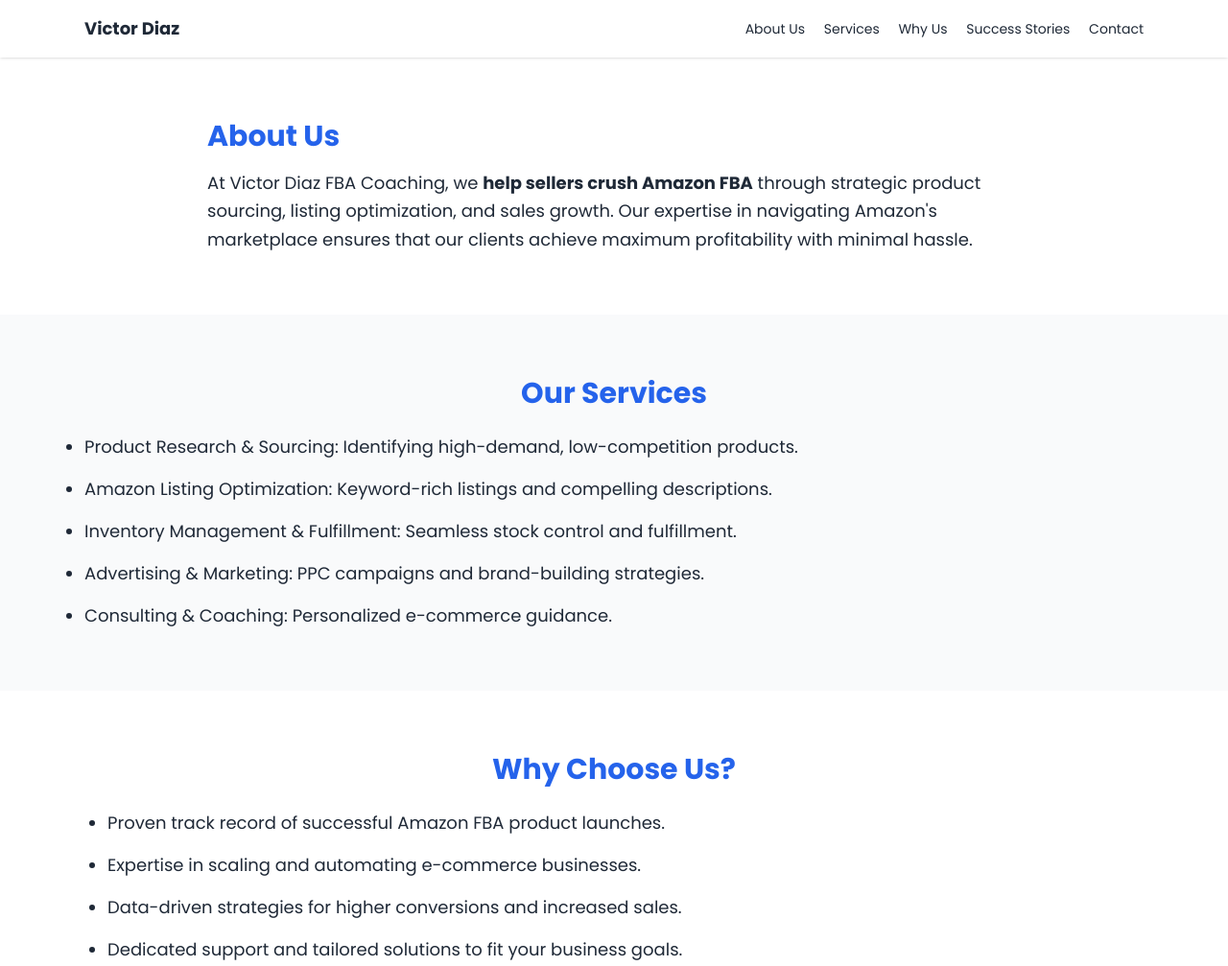
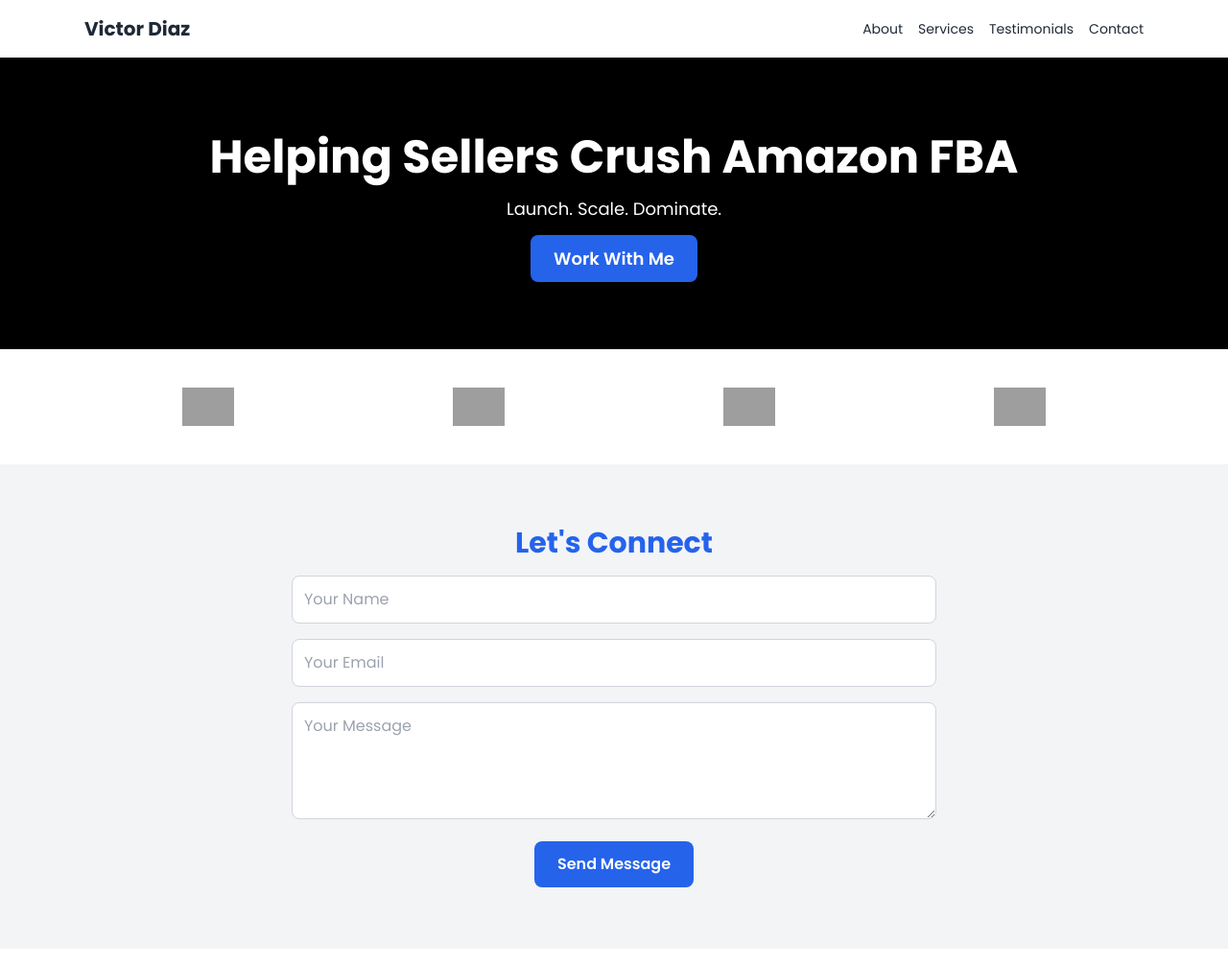
Before and after one commit to alvidiego/victor-fba-site2, a plain HTML site: page index.html in a window 1280 px wide. Shown: the top 1007 px of the page at 96% size. Drawn offline with nearby package versions, Linux system fonts and the light colour scheme; grey boxes are pictures that could not be loaded.

Commit message:
💎 v2.0 Full Pro Upgrade: logos, contact, animations, SEO

```diff
--- a/index.html
+++ b/index.html
@@ -4,73 +4,62 @@
   <meta charset="UTF-8" />
   <meta name="viewport" content="width=device-width, initial-scale=1.0" />
   <title>Victor Diaz | Amazon FBA Mentor</title>
-  <meta name="description" content="Victor Diaz helps entrepreneurs scale their Amazon FBA businesses with expert strategy, sourcing, and coaching.">
+  <meta name="description" content="Victor Diaz helps entrepreneurs scale their Amazon FBA brands with data-driven strategies and hands-on mentorship.">
+  <meta property="og:title" content="Victor Diaz | Amazon FBA Mentor">
+  <meta property="og:description" content="Helping sellers scale their Amazon businesses through expert strategy.">
+  <meta property="og:image" content="https://via.placeholder.com/1200x630.png?text=Victor+Diaz+FBA">
+  <script async src="https://www.googletagmanager.com/gtag/js?id=G-XXXXXXXXXX"></script>
+  <script>
+    window.dataLayer = window.dataLayer || [];
+    function gtag(){dataLayer.push(arguments);}
+    gtag('js', new Date());
+    gtag('config', 'G-XXXXXXXXXX');
+  </script>
   <script src="https://cdn.tailwindcss.com"></script>
   <link href="https://fonts.googleapis.com/css2?family=Poppins:wght@400;600;700&display=swap" rel="stylesheet" />
+  <link href="https://unpkg.com/aos@2.3.1/dist/aos.css" rel="stylesheet">
   <style>
     body { font-family: 'Poppins', sans-serif; scroll-behavior: smooth; }
+    .logo-bar img { max-height: 40px; object-fit: contain; }
   </style>
 </head>
 <body class="bg-white text-gray-800">
-
   <nav class="sticky top-0 z-50 bg-white shadow">
     <div class="max-w-6xl mx-auto px-6 py-4 flex justify-between items-center">
-      <h1 class="text-lg font-bold">Victor Diaz</h1>
-      <div class="space-x-4 text-sm">
-        <a href="#about" class="hover:text-blue-600">About Us</a>
+      <h1 class="text-xl font-bold">Victor Diaz</h1>
+      <div class="hidden md:flex space-x-4 text-sm">
+        <a href="#about" class="hover:text-blue-600">About</a>
         <a href="#services" class="hover:text-blue-600">Services</a>
-        <a href="#why" class="hover:text-blue-600">Why Us</a>
-        <a href="#stories" class="hover:text-blue-600">Success Stories</a>
+        <a href="#testimonials" class="hover:text-blue-600">Testimonials</a>
         <a href="#contact" class="hover:text-blue-600">Contact</a>
       </div>
     </div>
   </nav>
-
-  <section id="about" class="max-w-4xl mx-auto px-6 py-16">
-    <h2 class="text-3xl font-bold text-blue-600 mb-4">About Us</h2>
-    <p class="text-lg leading-relaxed">At Victor Diaz FBA Coaching, we <strong>help sellers crush Amazon FBA</strong> through strategic product sourcing, listing optimization, and sales growth. Our expertise in navigating Amazon's marketplace ensures that our clients achieve maximum profitability with minimal hassle.</p>
+  <section class="text-center py-20 bg-black text-white" data-aos="fade-up">
+    <h1 class="text-5xl font-bold mb-4">Helping Sellers Crush Amazon FBA</h1>
+    <p class="text-lg mb-6">Launch. Scale. Dominate.</p>
+    <a href="#contact" class="bg-blue-600 hover:bg-blue-700 px-6 py-3 rounded-lg font-semibold text-lg">Work With Me</a>
   </section>
-
-  <section id="services" class="bg-gray-50 py-16 px-6">
-    <div class="max-w-6xl mx-auto">
-      <h2 class="text-3xl font-bold text-blue-600 mb-6 text-center">Our Services</h2>
-      <ul class="space-y-4 text-lg list-disc ml-6">
-        <li>Product Research & Sourcing: Identifying high-demand, low-competition products.</li>
-        <li>Amazon Listing Optimization: Keyword-rich listings and compelling descriptions.</li>
-        <li>Inventory Management & Fulfillment: Seamless stock control and fulfillment.</li>
-        <li>Advertising & Marketing: PPC campaigns and brand-building strategies.</li>
-        <li>Consulting & Coaching: Personalized e-commerce guidance.</li>
-      </ul>
+  <section class="py-10 bg-white" data-aos="fade-up">
+    <div class="max-w-6xl mx-auto px-6 grid grid-cols-2 md:grid-cols-4 gap-6 logo-bar justify-items-center">
+      <img src="https://upload.wikimedia.org/wikipedia/commons/a/a9/Amazon_logo.svg" alt="Amazon" />
+      <img src="https://upload.wikimedia.org/wikipedia/commons/2/29/Shopify_Logo.svg" alt="Shopify" />
+      <img src="https://upload.wikimedia.org/wikipedia/commons/0/0e/Walmart_logo.svg" alt="Walmart" />
+      <img src="https://upload.wikimedia.org/wikipedia/commons/5/58/Instagram-Icon.png" alt="Instagram" />
     </div>
   </section>
-
-  <section id="why" class="max-w-6xl mx-auto px-6 py-16">
-    <h2 class="text-3xl font-bold text-blue-600 mb-6 text-center">Why Choose Us?</h2>
-    <ul class="space-y-4 text-lg list-disc ml-6">
-      <li>Proven track record of successful Amazon FBA product launches.</li>
-      <li>Expertise in scaling and automating e-commerce businesses.</li>
-      <li>Data-driven strategies for higher conversions and increased sales.</li>
-      <li>Dedicated support and tailored solutions to fit your business goals.</li>
-    </ul>
-  </section>
-
-  <section id="stories" class="bg-gray-50 py-16 px-6">
-    <div class="max-w-3xl mx-auto text-center">
-      <h2 class="text-3xl font-bold text-blue-600 mb-4">Client Success Stories</h2>
-      <p class="text-lg leading-relaxed">We have helped numerous sellers launch and scale their brands on Amazon, generating consistent revenue growth and improving profit margins. Contact us to learn more about our success stories.</p>
+  <section id="contact" class="py-16 bg-gray-100" data-aos="fade-up">
+    <div class="max-w-2xl mx-auto text-center">
+      <h2 class="text-3xl font-bold text-blue-600 mb-4">Let's Connect</h2>
+      <form action="https://formspree.io/f/mnqepqyn" method="POST" class="space-y-4">
+        <input type="text" name="name" placeholder="Your Name" required class="w-full p-3 rounded-lg border border-gray-300" />
+        <input type="email" name="_replyto" placeholder="Your Email" required class="w-full p-3 rounded-lg border border-gray-300" />
+        <textarea name="message" rows="4" placeholder="Your Message" required class="w-full p-3 rounded-lg border border-gray-300"></textarea>
+        <button type="submit" class="bg-blue-600 hover:bg-blue-700 text-white px-6 py-3 rounded-lg font-semibold">Send Message</button>
+      </form>
     </div>
   </section>
-
-  <section id="contact" class="max-w-3xl mx-auto px-6 py-16">
-    <h2 class="text-3xl font-bold text-blue-600 mb-4">Get in Touch</h2>
-    <p class="text-lg leading-relaxed mb-2">Email: victor@example.com</p>
-    <p class="text-lg leading-relaxed mb-2">Phone: (123) 456-7890</p>
-    <p class="text-lg leading-relaxed">Instagram: @victor_diaz</p>
-  </section>
-
-  <footer class="bg-gray-800 text-white text-center py-6">
-    <p class="text-sm">© 2025 Victor Diaz. All rights reserved.</p>
-  </footer>
-
+  <script src="https://unpkg.com/aos@2.3.1/dist/aos.js"></script>
+  <script>AOS.init();</script>
 </body>
 </html>
```
